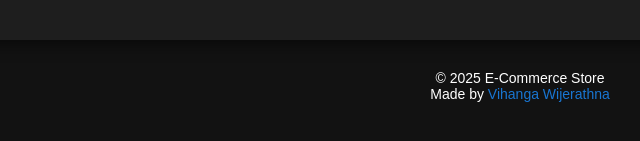
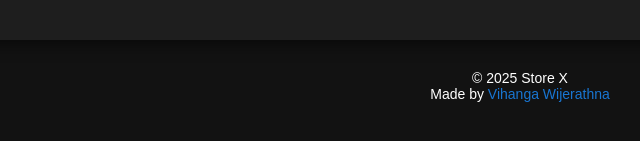
Before and after one commit to vihangawijerathna/store-x, a plain HTML site: page index.html in a window 1280 px wide. Shown: the part 413-554 px from the top of the page, 120-760 px from the left. Drawn offline with Linux system fonts and the light colour scheme; no server answers.

Commit message:
update footer

```diff
--- a/index.html
+++ b/index.html
@@ -16,7 +16,7 @@
     </div>
 
     <footer>
-      <p>&copy; 2025 E-Commerce Store</p>
+      <p>&copy; 2025 Store X</p>
       <p>
         Made by
         <a href="https://github.com/vihangawijerathna">Vihanga Wijerathna</a>
```
